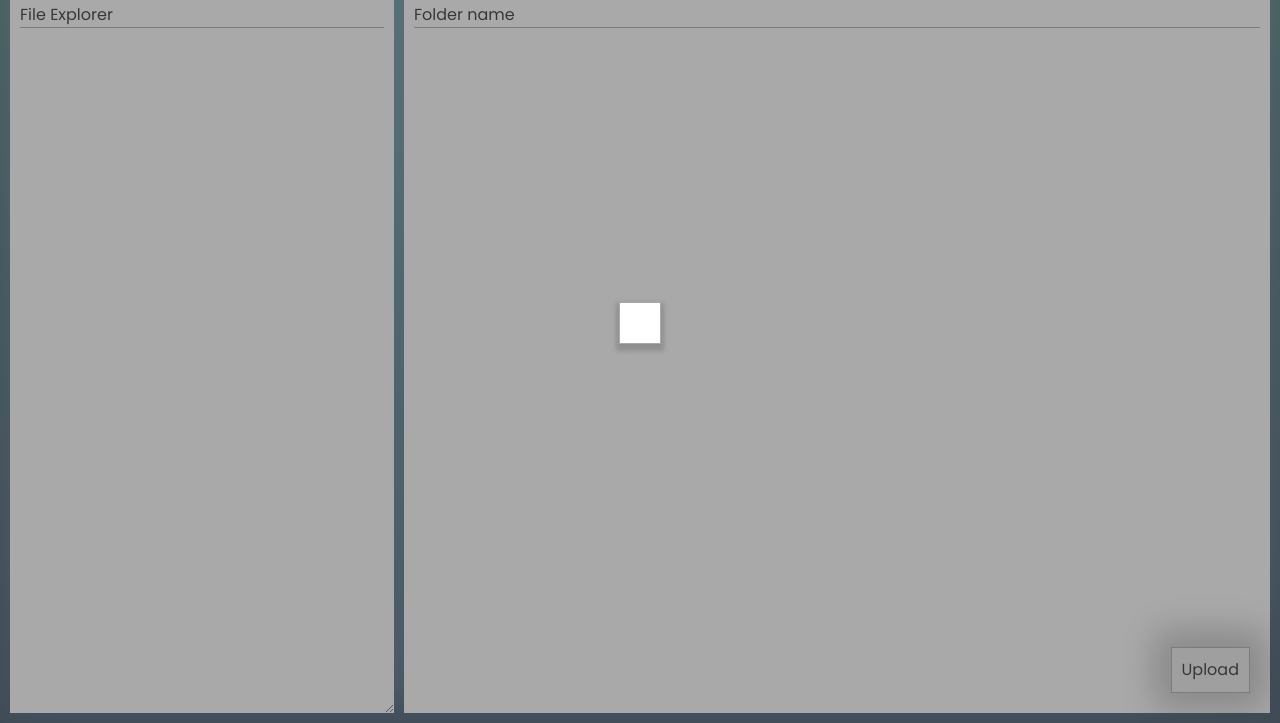
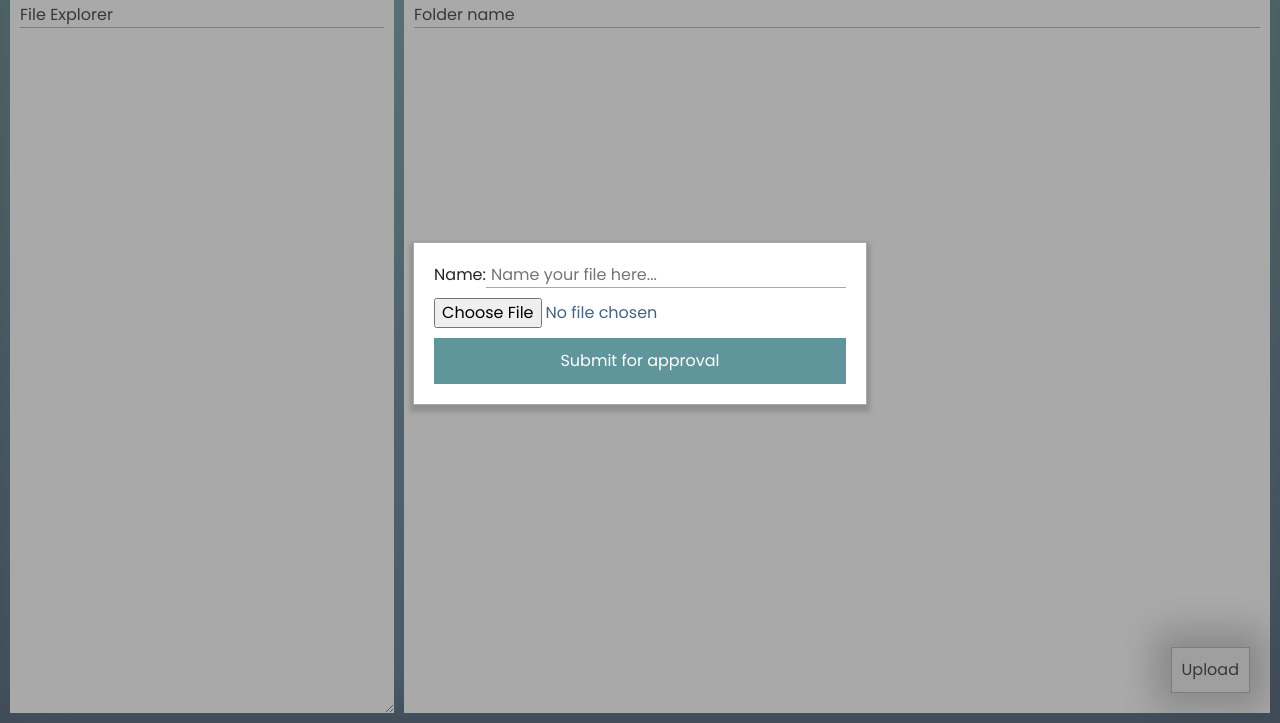
Before and after one commit to LouisDonaldson/Blockchain-Cloud-Storage-Web-Service, a website: page package/website/portal/portal.html in a window 1280 px wide. Both pictures are taken after a click on the element "Upload". Shown: the part 77-800 px from the top of the page. Drawn offline with nearby package versions, Linux system fonts and the light colour scheme; no server answers.

Commit message:
added modal for uploading documents

```diff
--- a/package/website/portal/portal.css
+++ b/package/website/portal/portal.css
@@ -86,6 +86,48 @@ body {
     padding: 20px;
     position: relative;
 
+}
+
+input {
+    all: unset;
+}
+
+.inputs{
+    display: flex;
+    flex-direction: column;
+}
+
+.file_name_input_div{
+    display: flex;
+    margin-bottom: 10px;
+}
+
+.input_name_label{
+}
+
+.input_border{
+    border-bottom: 1pt solid darkgray;
+    padding: 0px 5px;
+}
+
+#file_name_input
+{
+    border: none;
+    color: #476380;
+    width: 350px;
+}
+
+.submit_btn{
+    background-color:#60969B;
+    color: white;
+    width: 100%;
+    padding: 10px 10px;
+    border-radius: 0px;
+}
+
+.submit_btn:hover {
+    background-color: #476380 !important;
+    color: white !important;
 }
 
 .underlay{
--- a/package/website/portal/portal.html
+++ b/package/website/portal/portal.html
@@ -18,7 +18,18 @@
 <body>
     <div class="d-none upload_modal">
         <div class="modal_div">
-
+            <div class="inputs">
+                <div class="file_name_input_div">
+                    <label class="input_name_label">Name:</label>
+                    <div class="input_border">
+                        <input type="text" id="file_name_input" placeholder="Name your file here...">
+                    </div>
+                </div>
+                <div class="file_name_input_div">
+                    <input type="file" id="file_name_input" placeholder="Name your file here...">
+                </div>
+                <div class="btn submit_btn">Submit for approval</div>
+            </div>
         </div>
     </div>
     <div id="main_body">
```
Also changed, not shown: 1 other file.
